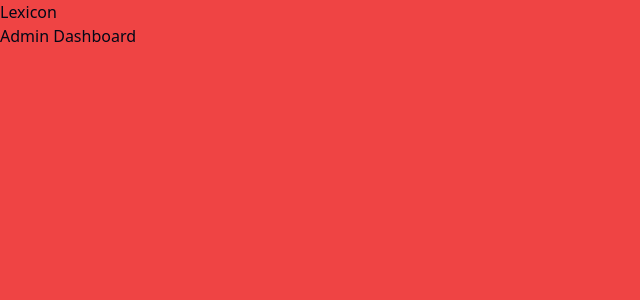
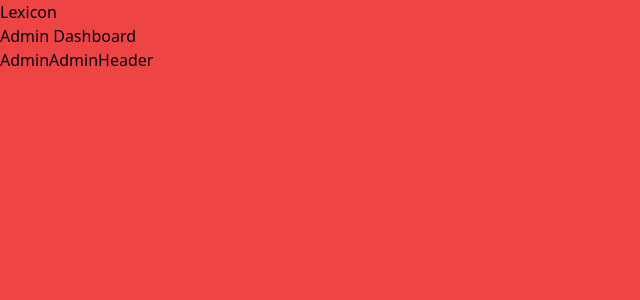
Before and after one commit to Iyiola2dev/Client, a React (Vite) app in the folder client/: page /admin/AdminLayout in a window 1280 px wide. Shown: the top 300 px of the page, without its empty margins (0-640 px from the left). Built offline with nearby package versions, Linux system fonts and the light colour scheme.

Commit message:
Refactor admin view components and update Admin.jsx and AdminHeader component

```diff
--- a/client/src/pages/admin-view/Layout.jsx
+++ b/client/src/pages/admin-view/Layout.jsx
@@ -1,18 +1,22 @@
-import React from 'react'
-import { Outlet } from 'react-router-dom'
+import React from "react";
+
+import AdminSideBar from "./SideBar";
+import AdminHeader from "./Header";
 
 const AdminLayout = () => {
-    //this is the admin dashboard sidebar
+  //this is the admin dashboard sidebar
   return (
-    <div className='flex min-h-screen w-full'>
-    {/* admin sidebar */}
-    <div className='flex flex-1 flex-col'>
+    <div className="flex min-h-screen w-full">
+      {/* admin sidebar */}
+      <AdminSideBar />
+      <div className="flex flex-1 flex-col">
         {/* admin header */}
+        <AdminHeader />
         <div></div>
+      </div>
+      <div></div>
     </div>
-    <div></div>
-</div>
-  )
-}
+  );
+};
 
-export default  AdminLayout
+export default AdminLayout;
--- a/client/src/pages/admin-view/SideBar.jsx
+++ b/client/src/pages/admin-view/SideBar.jsx
@@ -1,9 +1,9 @@
 import React from 'react'
 
-const SideBar = () => {
+const AdminSideBar = () => {
   return (
-    <div>SideBar</div>
+    <div>Admin</div>
   )
 }
 
-export default SideBar
+export default AdminSideBar
```
